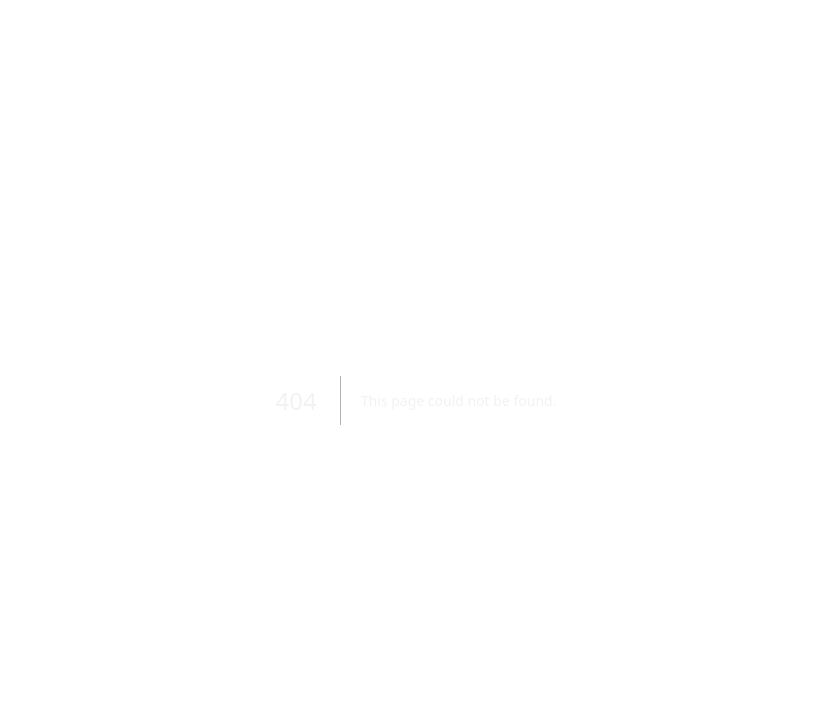
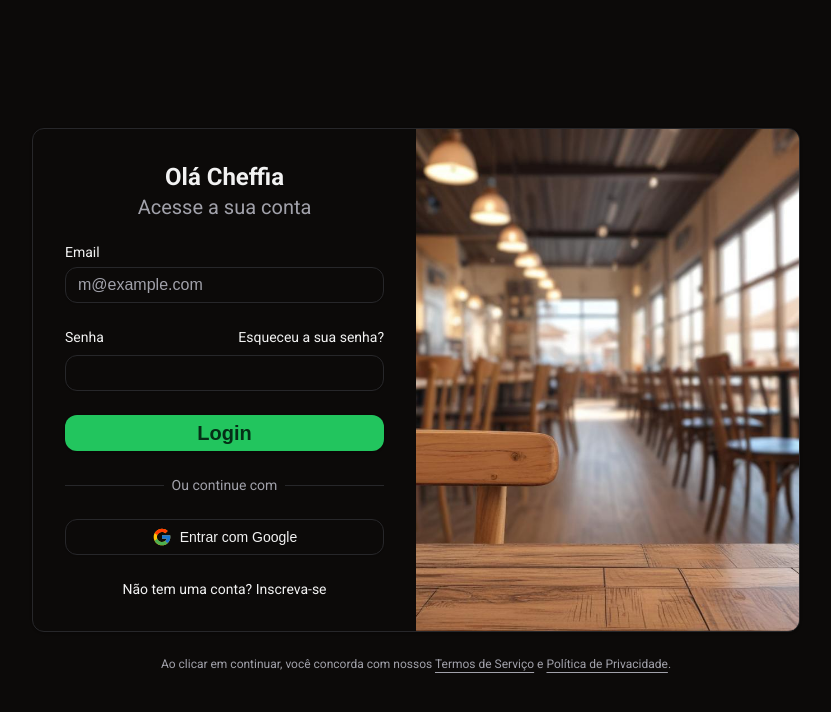
Before and after one commit to matheuswillock/cheffia-front-app, a Next.js app: page /login in a window 1280 px wide. Before the commit this address had no page. Shown: the top 712 px of the page, without its empty margins (224-1055 px from the left). Built offline with nearby package versions, Linux system fonts and the light colour scheme.

Commit message:
Add LoginPage and LoginForm components; update Navbar for login navigation; enhance RestaurantPage layout; introduce Card component for UI consistency; add Google SVG asset

```diff
--- a/src/app/globals.css
+++ b/src/app/globals.css
@@ -56,7 +56,7 @@ textarea {
     :root {
       --background: 20 14.3% 4.1%; /* dark brown */
       --foreground: 0 0% 95%; /* white */
-      --card: 24 9.8% 10%; /* dark gray */
+      --card: 24 9.8% 10%;
       --card-foreground: 0 0% 95%; /* white */
       --popover: 0 0% 9%; /* very dark gray */
       --popover-foreground: 0 0% 95%; /* white */
--- /dev/null
+++ b/src/app/login/page.tsx
@@ -0,0 +1,11 @@
+import { LoginForm } from "@/components/login-form"
+
+export default function LoginPage() {
+  return (
+    <div className="flex min-h-svh flex-col items-center bg-background justify-center p-6 md:p-10">
+      <div className="w-full max-w-sm md:max-w-3xl">
+        <LoginForm />
+      </div>
+    </div>
+  );
+}
--- a/src/app/register/restaurant/page.tsx
+++ b/src/app/register/restaurant/page.tsx
@@ -3,9 +3,10 @@ import RestaurantForm from "@/components/RestaurantForm";
 
 export default function RestaurantPage() {
   return (
-    <div className="max-w-[810px] my-32 mx-auto">
-
-      <RestaurantForm />
+    <div className="min-h-full bg-background p-6 md:p-10">
+      <div className="w-full mx-auto max-w-sm md:max-w-3xl">
+        <RestaurantForm />
+      </div>
     </div>
   );
 }
--- a/src/components/Navbar.tsx
+++ b/src/components/Navbar.tsx
@@ -17,7 +17,7 @@ export function Navbar() {
           <Button
             className="bg-button text-foreground hover:bg-button-solid hover:text-background h-12 w-2 rounded-xl px-20 text-xl font-bold"
           >
-            <Link href="#">Login</Link>
+            <Link href="/login">Login</Link>
           </Button>
         </div>
       </nav>
--- a/src/components/RestaurantForm.tsx
+++ b/src/components/RestaurantForm.tsx
@@ -25,7 +25,6 @@ export default function RestaurantForm() {
   const [loading, setLoading] = useState(false);
   const [closeAlertSuccess, setCloseAlertSuccess] = useState(false);
   const [closeAlertFail, setCloseAlertFail] = useState(false);
-
 
   const form = useForm<FormData>({
     resolver: zodResolver(formSchema),
@@ -55,8 +54,8 @@ export default function RestaurantForm() {
   };
 
   return (
-    <>
-      <h2 className="scroll-m-20 border-b border-primary pb-2 text-5xl font-semibold tracking-tight first:mt-0">
+    <div className="mx-auto my-6 border border-zinc-600 rounded-xl p-10 overflow-hidden bg-background">
+      <h2 className="scroll-m-20 border-b border-primary pb-2 text-4xl font-semibold tracking-tight first:mt-0">
         Cadastre seu restaurante
       </h2>
 
@@ -78,14 +77,14 @@ export default function RestaurantForm() {
 
       <Form {...form}>
         <form onSubmit={form.handleSubmit(onSubmit)}>
-          <div className="flex flex-col w-full gap-8 mt-12 mb-16 mx-auto">
+          <div className="flex flex-col w-full gap-6 mt-12 mb-12 mx-auto">
             <FormField
               control={form.control}
               name="name"
               render={({ field }) => (
-                <FormItem className="flex flex-col w-full gap-2 items-start">
+                <FormItem className="flex flex-col w-full items-start">
                   <FormLabel
-                    className={`text-3xl font-medium ml-2 ${
+                    className={`text-xl font-medium ml-2 ${
                       form.formState.errors.name && "text-red-600"
                     }`}
                   >
@@ -96,16 +95,16 @@ export default function RestaurantForm() {
                       {...field}
                       className={`border-[1.5px] ${
                         form.formState.errors.name
-                          ? "border-red-600 border-2"
+                          ? "border-red-600"
                           : "border-zinc-800"
-                      } h-20 w-full text-3xl font-base transition-all duration-800 rounded-xl`}
+                      } h-14 w-full text-xl font-base transition-all duration-800 rounded-xl`}
                       placeholder="Nome do restaurante"
                       onBlur={async () => {
                         await form.trigger("name");
                       }}
                     />
                   </FormControl>
-                  <FormMessage className="ml-2 text-2xl text-red-600">
+                  <FormMessage className="ml-2 text-xl text-red-600">
                     {form.formState.errors.name?.message}
                   </FormMessage>
                 </FormItem>
@@ -116,9 +115,9 @@ export default function RestaurantForm() {
               control={form.control}
               name="address"
               render={({ field }) => (
-                <FormItem className="flex flex-col w-full gap-2 items-start">
+                <FormItem className="flex flex-col w-full items-start">
                   <FormLabel
-                    className={`text-3xl font-medium ml-2 ${
+                    className={`text-xl font-medium ml-2 ${
                       form.formState.errors.address && "text-red-600"
                     }`}
                   >
@@ -129,16 +128,16 @@ export default function RestaurantForm() {
                       {...field}
                       className={`border-[1.5px] ${
                         form.formState.errors.address
-                          ? "border-red-600 border-2"
+                          ? "border-red-600"
                           : "border-zinc-800"
-                      }   h-20 w-full text-3xl font-base transition-all duration-800 rounded-xl`}
+                      }   h-14 w-full text-xl font-base transition-all duration-800 rounded-xl`}
                       placeholder="Endereço"
                       onBlur={async () => {
                         await form.trigger("address");
                       }}
                     />
                   </FormControl>
-                  <FormMessage className="ml-2 text-2xl text-red-600">
+                  <FormMessage className="ml-2 text-xl text-red-600">
                     {form.formState.errors.address?.message}
                   </FormMessage>
                 </FormItem>
@@ -149,9 +148,9 @@ export default function RestaurantForm() {
               control={form.control}
               name="phoneNumber"
               render={({ field }) => (
-                <FormItem className="flex flex-col w-full gap-2 items-start">
+                <FormItem className="flex flex-col w-full items-start">
                   <FormLabel
-                    className={`text-3xl font-medium ml-2 ${
+                    className={`text-xl font-medium ml-2 ${
                       form.formState.errors.phoneNumber && "text-red-600"
                     }`}
                   >
@@ -162,9 +161,9 @@ export default function RestaurantForm() {
                       {...field}
                       className={`border-[1.5px] ${
                         form.formState.errors.phoneNumber
-                          ? "border-red-600 border-2"
+                          ? "border-red-600"
                           : "border-zinc-800"
-                      }   h-20 w-full text-3xl font-base transition-all duration-800 rounded-xl`}
+                      }   h-14 w-full text-xl font-base transition-all duration-800 rounded-xl`}
                       placeholder="(11) 99999-9999"
                       onBlur={async () => {
                         await form.trigger("phoneNumber");
@@ -183,7 +182,7 @@ export default function RestaurantForm() {
                       }}
                     />
                   </FormControl>
-                  <FormMessage className="ml-2 text-2xl text-red-600">
+                  <FormMessage className="ml-2 text-xl text-red-600">
                     {form.formState.errors.phoneNumber?.message}
                   </FormMessage>
                 </FormItem>
@@ -194,9 +193,9 @@ export default function RestaurantForm() {
               control={form.control}
               name="email"
               render={({ field }) => (
-                <FormItem className="flex flex-col w-full gap-2 items-start">
+                <FormItem className="flex flex-col w-full items-start">
                   <FormLabel
-                    className={`text-3xl font-medium ml-2 ${
+                    className={`text-xl font-medium ml-2 ${
                       form.formState.errors.email && "text-red-600"
                     }`}
                   >
@@ -207,16 +206,16 @@ export default function RestaurantForm() {
                       {...field}
                       className={`border-[1.5px] ${
                         form.formState.errors.email
-                          ? "border-red-600 border-2"
+                          ? "border-red-600"
                           : "border-zinc-800"
-                      }   h-20 w-full text-3xl font-base transition-all duration-800 rounded-xl`}
+                      }   h-14 w-full text-xl font-base transition-all duration-800 rounded-xl`}
                       placeholder="Email"
                       onBlur={async () => {
                         await form.trigger("email");
                       }}
                     />
                   </FormControl>
-                  <FormMessage className="ml-2 text-2xl text-red-600">
+                  <FormMessage className="ml-2 text-xl text-red-600">
                     {form.formState.errors.email?.message}
                   </FormMessage>
                 </FormItem>
@@ -227,9 +226,9 @@ export default function RestaurantForm() {
               control={form.control}
               name="password"
               render={({ field }) => (
-                <FormItem className="flex flex-col w-full gap-2 items-start">
+                <FormItem className="flex flex-col w-full items-start">
                   <FormLabel
-                    className={`text-3xl font-medium ml-2 ${
+                    className={`text-xl font-medium ml-2 ${
                       form.formState.errors.password && "text-red-600"
                     }`}
                   >
@@ -241,16 +240,16 @@ export default function RestaurantForm() {
                       type="password"
                       className={`border-[1.5px] ${
                         form.formState.errors.password
-                          ? "border-red-600 border-2"
+                          ? "border-red-600"
                           : "border-zinc-800"
-                      }   h-20 w-full text-3xl font-base transition-all duration-800 rounded-xl`}
+                      }   h-14 w-full text-xl font-base transition-all duration-800 rounded-xl`}
                       placeholder="Senha"
                       onBlur={async () => {
                         await form.trigger("password");
                       }}
                     />
                   </FormControl>
-                  <FormMessage className="ml-2 text-2xl text-red-600">
+                  <FormMessage className="ml-2 text-xl text-red-600">
                     {form.formState.errors.password?.message}
                   </FormMessage>
                 </FormItem>
@@ -261,9 +260,9 @@ export default function RestaurantForm() {
               control={form.control}
               name="ownerFullName"
               render={({ field }) => (
-                <FormItem className="flex flex-col w-full gap-2 items-start">
+                <FormItem className="flex flex-col w-full items-start">
                   <FormLabel
-                    className={`text-3xl font-medium ml-2 ${
+                    className={`text-xl font-medium ml-2 ${
                       form.formState.errors.ownerFullName && "text-red-600"
                     }`}
                   >
@@ -274,16 +273,16 @@ export default function RestaurantForm() {
                       {...field}
                       className={`border-[1.5px] ${
                         form.formState.errors.ownerFullName
-                          ? "border-red-600 border-2"
+                          ? "border-red-600"
                           : "border-zinc-800"
-                      }   h-20 w-full text-3xl font-base transition-all duration-800 rounded-xl`}
+                      }   h-14 w-full text-xl font-base transition-all duration-800 rounded-xl`}
                       placeholder="Nome do proprietário"
                       onBlur={async () => {
                         await form.trigger("ownerFullName");
                       }}
                     />
                   </FormControl>
-                  <FormMessage className="ml-2 text-2xl text-red-600">
+                  <FormMessage className="ml-2 text-xl text-red-600">
                     {form.formState.errors.ownerFullName?.message}
                   </FormMessage>
                 </FormItem>
@@ -294,9 +293,9 @@ export default function RestaurantForm() {
               control={form.control}
               name="document"
               render={({ field }) => (
-                <FormItem className="flex flex-col w-full gap-2 items-start">
+                <FormItem className="flex flex-col w-full items-start">
                   <FormLabel
-                    className={`text-3xl font-medium ml-2 ${
+                    className={`text-xl font-medium ml-2 ${
                       form.formState.errors.document && "text-red-600"
                     }`}
                   >
@@ -307,9 +306,9 @@ export default function RestaurantForm() {
                       {...field}
                       className={`border-[1.5px] ${
                         form.formState.errors.document
-                          ? "border-red-600 border-2"
+                          ? "border-red-600"
                           : "border-zinc-800"
-                      }   h-20 w-full text-3xl font-base transition-all duration-800 rounded-xl`}
+                      }   h-14 w-full text-xl font-base transition-all duration-800 rounded-xl`}
                       placeholder="Documento"
                       onBlur={async () => {
                         await form.trigger("document");
@@ -334,7 +333,7 @@ export default function RestaurantForm() {
                       }}
                     />
                   </FormControl>
-                  <FormMessage className="ml-2 text-2xl text-red-600">
+                  <FormMessage className="ml-2 text-xl text-red-600">
                     {form.formState.errors.document?.message}
                   </FormMessage>
                 </FormItem>
@@ -344,14 +343,14 @@ export default function RestaurantForm() {
           <div className="flex justify-center">
             <Button
               type="submit"
-              className=" bg-button hover:bg-button-solid hover:text-background rounded-xl text-foreground h-20 w-[90%] text-3xl font-bold transition-all duration-900"
+              className=" bg-button hover:bg-button-solid hover:text-background rounded-xl text-foreground h-16 w-[90%] text-3xl font-bold transition-all duration-900"
               disabled={!form.formState.isValid || loading}
             >
               {loading ? (
                 <Image
                   src={LoadingSpin}
                   alt="Loading"
-                  className="h-14 w-14 animate-spin"
+                  className="h-12 w-12 animate-spin"
                 />
               ) : (
                 "Cadastrar"
@@ -360,6 +359,6 @@ export default function RestaurantForm() {
           </div>
         </form>
       </Form>
-    </>
+    </div>
   );
 }
--- /dev/null
+++ b/src/components/login-form.tsx
@@ -0,0 +1,103 @@
+import { cn } from "@/lib/utils"
+import { Button } from "@/components/ui/button"
+import { Card, CardContent } from "@/components/ui/card"
+import { Input } from "@/components/ui/input"
+import { Label } from "@/components/ui/label"
+import Image from "next/image"
+import Cover from "@/assets/cover.jpeg"
+import Google from "@/assets/google.svg"
+import { Link } from "lucide-react"
+
+export function LoginForm({
+  className,
+  ...props
+}: React.ComponentProps<"div">) {
+  return (
+    <div className={cn("flex flex-col gap-6", className)} {...props}>
+      <Card className="overflow-hidden bg-background">
+        <CardContent className="grid p-0 md:grid-cols-2">
+          <form className="p-6 md:p-8">
+            <div className="flex flex-col gap-6">
+              <div className="flex flex-col items-center text-center">
+                <h1 className="text-2xl font-bold">Olá Cheffia</h1>
+                <p className="text-balance text-xl text-muted-foreground">
+                  Acesse a sua conta
+                </p>
+              </div>
+              <div className="grid gap-2">
+                <Label htmlFor="email">Email</Label>
+                <Input
+                  id="email"
+                  type="email"
+                  placeholder="m@example.com"
+                  required
+                  className="w-full font-medium transition-all duration-800 rounded-xl"
+                />
+              </div>
+              <div className="grid gap-2">
+                <div className="flex items-center">
+                  <Label htmlFor="password">Senha</Label>
+                  <a
+                    href="#"
+                    className="ml-auto text-sm underline-offset-4 hover:underline hover:text-primary"
+                  >
+                    Esqueceu a sua senha?
+                  </a>
+                </div>
+                <Input
+                  id="password"
+                  type="password"
+                  required
+                  className="w-full font-medium transition-all duration-800 rounded-xl"
+                />
+              </div>
+              <Button
+                type="submit"
+                className="w-full rounded-xl text-xl font-bold"
+              >
+                Login
+              </Button>
+              <div className="relative text-center text-sm after:absolute after:inset-0 after:top-1/2 after:z-0 after:flex after:items-center after:border-t after:border-border">
+                <span className="relative z-10 bg-background px-2 text-muted-foreground">
+                  Ou continue com
+                </span>
+              </div>
+              <div className="flex justify-center items-center">
+                <Button variant="outline" className="w-full rounded-xl">
+                  <Image
+                    src={Google}
+                    alt={"Login with Google"}
+                    width={20}
+                    height={20}
+                  />
+                  <span className="">Entrar com Google</span>
+                </Button>
+              </div>
+              <div className="text-center text-sm">
+                Não tem uma conta?{" "}
+                <a
+                  href="#"
+                  className="hover:underline underline-offset-4 hover:text-primary "
+                >
+                  Inscreva-se
+                </a>
+              </div>
+            </div>
+          </form>
+          <div className="relative hidden bg-muted md:block">
+            <Image
+              src={Cover}
+              alt="Image"
+              className="absolute inset-0 h-full w-full object-cover dark:brightness-[0.2] dark:grayscale"
+            />
+          </div>
+        </CardContent>
+      </Card>
+      <div className="text-balance text-center text-xs text-muted-foreground [&_a]:underline [&_a]:underline-offset-4 hover:[&_a]:text-primary">
+        Ao clicar em continuar, você concorda com nossos{" "}
+        <a href="#">Termos de Serviço</a> e{" "}
+        <a href="#">Política de Privacidade</a>.
+      </div>
+    </div>
+  );
+}
--- /dev/null
+++ b/src/components/ui/card.tsx
@@ -0,0 +1,76 @@
+import * as React from "react"
+
+import { cn } from "@/lib/utils"
+
+const Card = React.forwardRef<
+  HTMLDivElement,
+  React.HTMLAttributes<HTMLDivElement>
+>(({ className, ...props }, ref) => (
+  <div
+    ref={ref}
+    className={cn(
+      "rounded-xl border bg-card text-card-foreground shadow",
+      className
+    )}
+    {...props}
+  />
+))
+Card.displayName = "Card"
+
+const CardHeader = React.forwardRef<
+  HTMLDivElement,
+  React.HTMLAttributes<HTMLDivElement>
+>(({ className, ...props }, ref) => (
+  <div
+    ref={ref}
+    className={cn("flex flex-col space-y-1.5 p-6", className)}
+    {...props}
+  />
+))
+CardHeader.displayName = "CardHeader"
+
+const CardTitle = React.forwardRef<
+  HTMLDivElement,
+  React.HTMLAttributes<HTMLDivElement>
+>(({ className, ...props }, ref) => (
+  <div
+    ref={ref}
+    className={cn("font-semibold leading-none tracking-tight", className)}
+    {...props}
+  />
+))
+CardTitle.displayName = "CardTitle"
+
+const CardDescription = React.forwardRef<
+  HTMLDivElement,
+  React.HTMLAttributes<HTMLDivElement>
+>(({ className, ...props }, ref) => (
+  <div
+    ref={ref}
+    className={cn("text-sm text-muted-foreground", className)}
+    {...props}
+  />
+))
+CardDescription.displayName = "CardDescription"
+
+const CardContent = React.forwardRef<
+  HTMLDivElement,
+  React.HTMLAttributes<HTMLDivElement>
+>(({ className, ...props }, ref) => (
+  <div ref={ref} className={cn("p-6 pt-0", className)} {...props} />
+))
+CardContent.displayName = "CardContent"
+
+const CardFooter = React.forwardRef<
+  HTMLDivElement,
+  React.HTMLAttributes<HTMLDivElement>
+>(({ className, ...props }, ref) => (
+  <div
+    ref={ref}
+    className={cn("flex items-center p-6 pt-0", className)}
+    {...props}
+  />
+))
+CardFooter.displayName = "CardFooter"
+
+export { Card, CardHeader, CardFooter, CardTitle, CardDescription, CardContent }
```
Also changed, not shown: src/assets/cover.jpeg (added), src/assets/google.svg (added).
